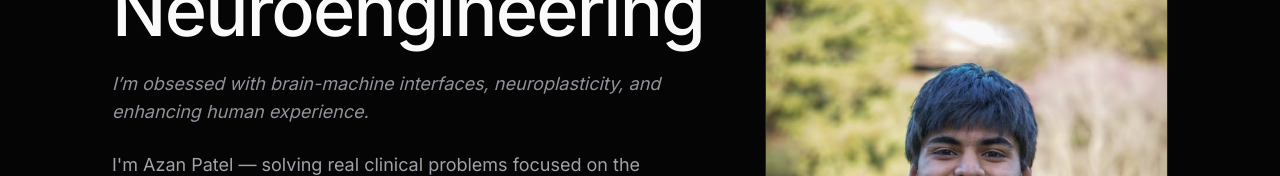
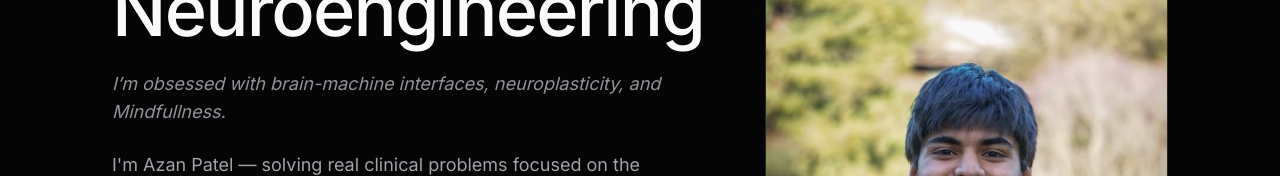
Before and after one commit to Azanpatel1/Azan-Portfolio, a React (Vite) app in the folder Azanpatel.com/: page / in a window 1280 px wide. Shown: the part 298-474 px from the top of the page. Built offline with nearby package versions, Linux system fonts and the light colour scheme.

Commit message:
Replace hero tagline phrase with Mindfullness
Co-Authored-By: Claude Fable 5.1 <noreply@anthropic.com>
Claude-Session: https://claude.ai/code/session_01LbEjFzaSA9n6gQRLDv7E3h

```diff
--- a/Azanpatel.com/src/components/home/Hero.tsx
+++ b/Azanpatel.com/src/components/home/Hero.tsx
@@ -16,7 +16,7 @@ const Hero = () => {
             </h1>
 
             <p className="mt-6 text-text-muted/90 text-base sm:text-lg italic max-w-xl leading-relaxed">
-              I&rsquo;m obsessed with brain-machine interfaces, neuroplasticity, and enhancing human experience.
+              I&rsquo;m obsessed with brain-machine interfaces, neuroplasticity, and Mindfullness.
             </p>
 
             <p className="mt-6 text-text-muted text-lg max-w-xl leading-relaxed">
```
